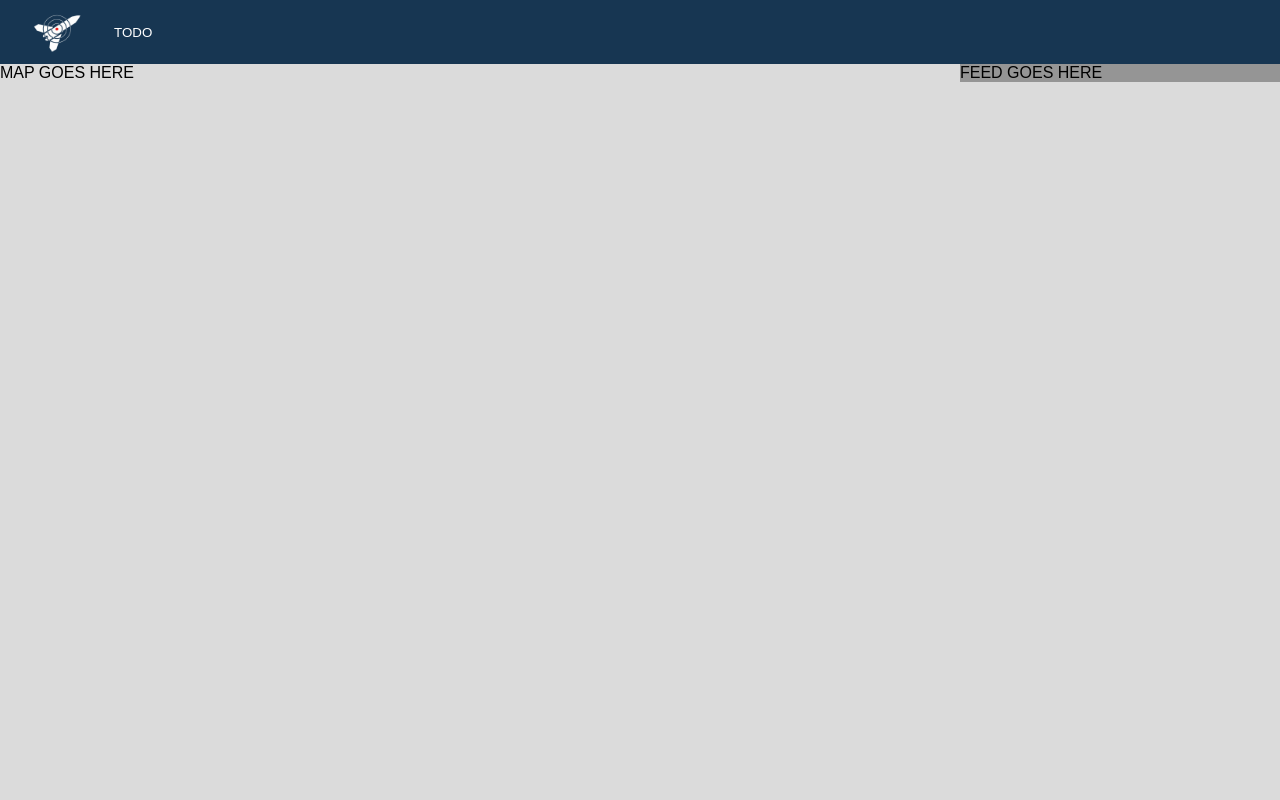
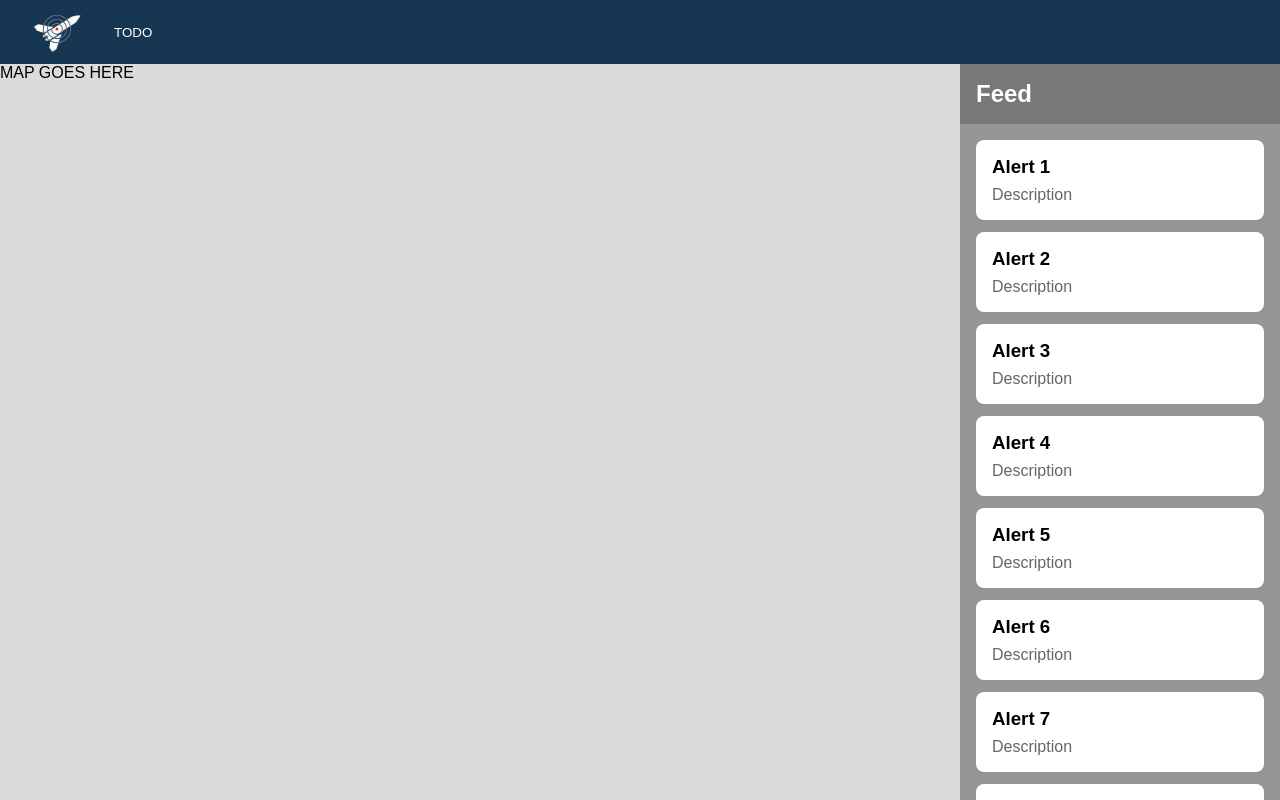
Before and after one commit to Prompt-chill/gotham-frontend, a React (Vite) app: page / in a window 1280 px wide. Built offline with nearby package versions, Linux system fonts and the light colour scheme.

Commit message:
Create Feed component placeholder

```diff
--- a/src/components/Feed/Feed.css
+++ b/src/components/Feed/Feed.css
@@ -1,4 +1,48 @@
 .FeedContainer {
     width: 25%;
     background-color: rgb(149, 149, 149);
+    height: calc(100vh - 64px);
+    display: flex;
+    flex-direction: column;
 }
+
+.FeedHeader {
+    padding: 16px;
+    background-color: rgb(120, 120, 120);
+    color: white;
+}
+
+.FeedHeader h2 {
+    margin: 0;
+}
+
+.FeedContent {
+    flex: 1;
+    overflow-y: auto;
+    padding: 16px;
+}
+
+.FeedContent::-webkit-scrollbar {
+    display: none;
+}
+
+.FeedContent {
+    -ms-overflow-style: none;
+    scrollbar-width: none;
+}
+
+.FeedItem {
+    background-color: white;
+    padding: 16px;
+    margin-bottom: 12px;
+    border-radius: 8px;
+}
+
+.FeedItem h3 {
+    margin: 0 0 8px 0;
+}
+
+.FeedItem p {
+    margin: 0;
+    color: #666;
+}
--- a/src/components/Feed/Feed.tsx
+++ b/src/components/Feed/Feed.tsx
@@ -1,13 +1,20 @@
 import './Feed.css'
 
 function Feed() {
-
   return (
-    <>
     <div className='FeedContainer'>
-      FEED GOES HERE
+      <div className='FeedHeader'>
+        <h2>Feed</h2>
+      </div>
+      <div className='FeedContent'>
+        {Array.from({ length: 20 }).map((_, i) => (
+          <div key={i} className='FeedItem'>
+            <h3>Alert {i + 1}</h3>
+            <p>Description</p>
+          </div>
+        ))}
+      </div>
     </div>
-    </>
   )
 }
 
--- a/src/styles/index.css
+++ b/src/styles/index.css
@@ -2,4 +2,10 @@ body {
     margin: 0;
     background-color: #dbdbdb;
     font-family: Arial, Helvetica, sans-serif;
+    overflow: hidden;
 }
+
+#root {
+    height: 100vh;
+    overflow: hidden;
+}
```
